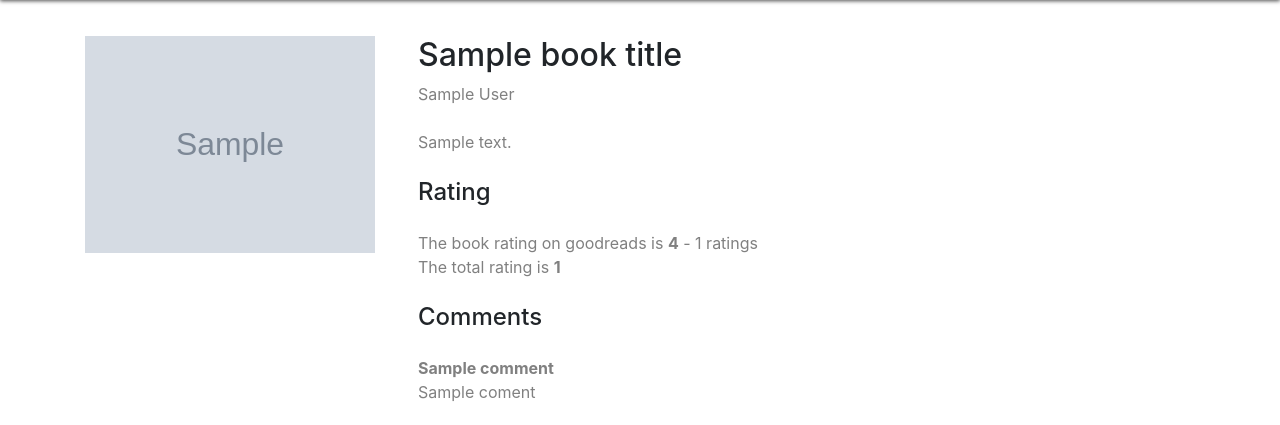
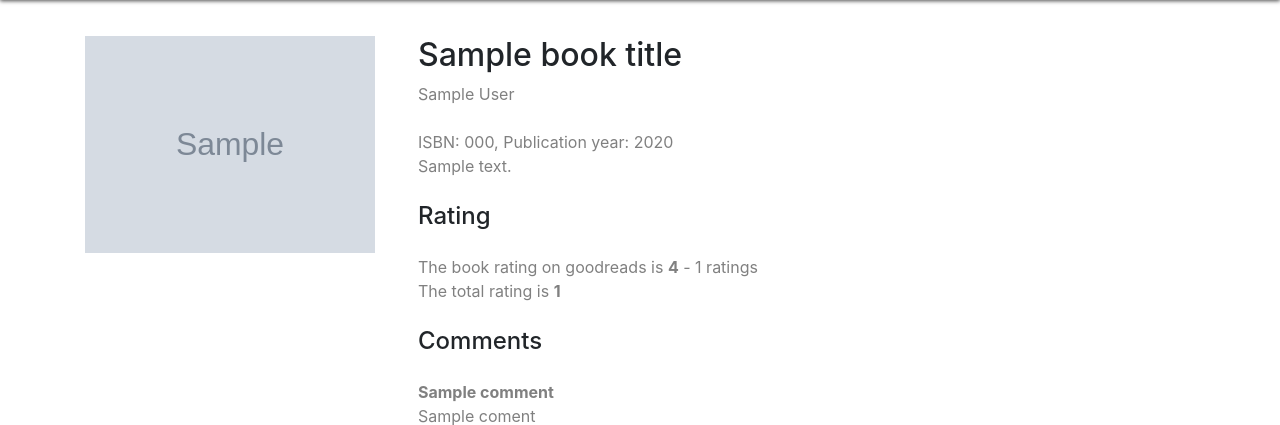
Before and after one commit to MotazBellah/books_review, a Python web app: template templates/book.html in a window 1280 px wide. Shown: the part 64-489 px from the top of the page. Run offline with Jinja, Linux system fonts and the light colour scheme; the template is opened without the code that fills it: most values are stand-ins (such as "Sample title", 1, 10 or a date in 2020); grey boxes marked "Sample" are stand-in pictures; some libraries are stand-ins or nearby versions.

Commit message:
Added year and isbn to book page

```diff
--- a/app.py
+++ b/app.py
@@ -125,7 +125,7 @@ def book(book_id):
         rate = 0
 
     # get the book information to use it in the html page
-    book_info = db.execute('''SELECT title, author, isbn FROM books WHERE id = :id;''',
+    book_info = db.execute('''SELECT title, author, isbn, year FROM books WHERE id = :id;''',
                               {"id": book_id}).fetchone()
     # get all reviews from all users and send it to html page
     comments = db.execute('''SELECT reviews.review_write as coment, users.email as mail, users.username as name
@@ -157,7 +157,7 @@ def book(book_id):
     img_url = "http://covers.openlibrary.org/b/isbn/{}-L.jpg".format(book_info.isbn)
 
     return render_template('book.html', total_rate=total, user_rate=rate, rating=goodreads_rating, count=goodreads_rating_count,
-                           login_session=logged_user, comments=comments, description=description.text,
+                           login_session=logged_user, comments=comments, description=description.text, isbn=book_info.isbn, year=book_info.year
                            img_url=img_url, book_title=book_info.title, book_author=book_info.author, book_id=book_id)
 
 # Get the book id and user id to set the rating
--- a/templates/book.html
+++ b/templates/book.html
@@ -19,6 +19,7 @@
         {% if description %}
             <h2>{{ book_title }}</h2>
             <p>{{ book_author }}</p><br>
+            <p>ISBN: {{ isbn }}, Publication year: {{ year }}</p>
             <p>{{ description.replace(']]>','') }}</p><br>
         {% else %}
             <h4>There is no description available</h4><br>
```
